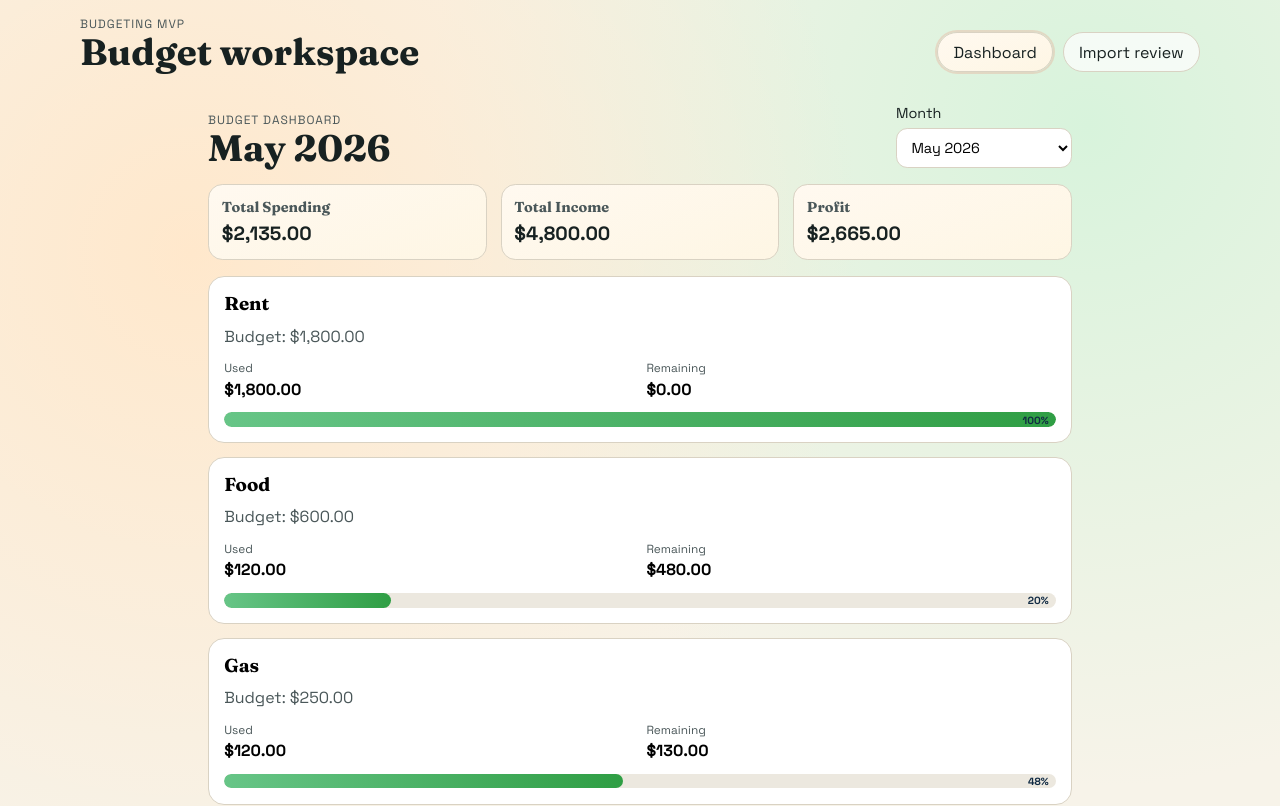
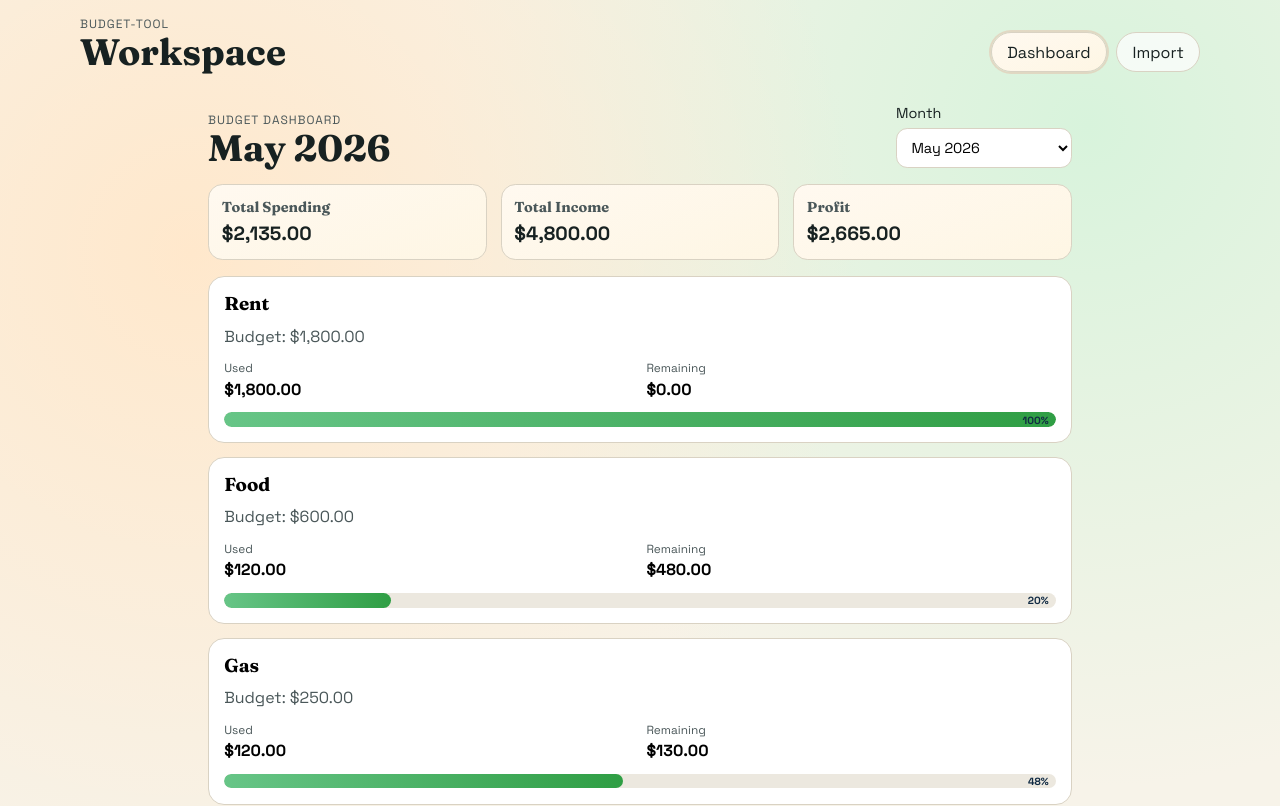
Before and after one commit to chrallard/budget-tool, a React (Vite) app: page / in a window 1280 px wide. Shown: the top 806 px of the page. Built offline with nearby package versions, Linux system fonts and the light colour scheme.

Commit message:
Update labels

```diff
--- a/src/App.tsx
+++ b/src/App.tsx
@@ -34,8 +34,8 @@ export function App() {
     <div className="app-shell">
       <header className="app-nav">
         <div>
-          <p className="dashboard-eyebrow">Budgeting MVP</p>
-          <h1>Budget workspace</h1>
+          <p className="dashboard-eyebrow">budget-tool</p>
+          <h1>Workspace</h1>
         </div>
         <div className="app-nav__buttons" role="tablist" aria-label="Primary views">
           <button
@@ -54,7 +54,7 @@ export function App() {
             className={activeView === "import" ? "nav-button nav-button--active" : "nav-button"}
             onClick={() => setActiveView("import")}
           >
-            Import review
+            Import
           </button>
         </div>
       </header>
```
